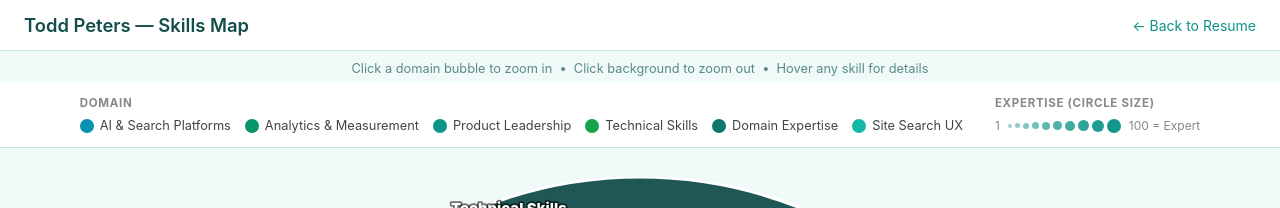
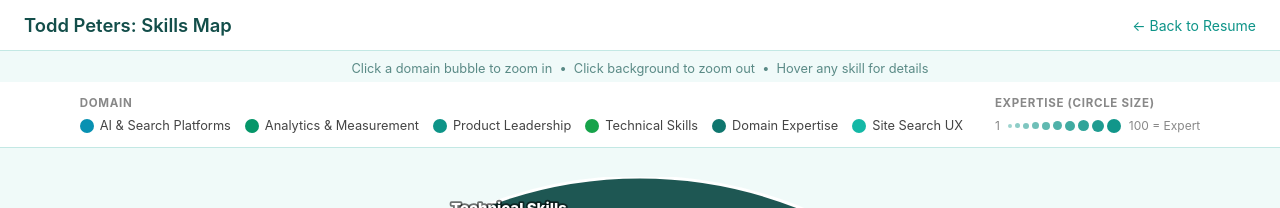
Before and after one commit to tsimech/tsimech.github.io, a Jekyll site: the page docs/skills.html, which Jekyll copies as it is, in a window 1280 px wide. Shown: the top 208 px of the page. Built offline with Jekyll 4.4.1, drawn with Linux system fonts in a browser that asks for light colours; part of the change alters nothing that is shown.

```diff
--- a/docs/skills.html
+++ b/docs/skills.html
@@ -319,7 +319,7 @@
 <body>
 
   <div id="page-header">
-    <h1>Todd Peters &mdash; Skills Map</h1>
+    <h1>Todd Peters: Skills Map</h1>
     <a href="https://tsimech.github.io/resume">&#8592; Back to Resume</a>
   </div>
   <div id="subtitle">Click a domain bubble to zoom in &nbsp;&bull;&nbsp; Click background to zoom out &nbsp;&bull;&nbsp; Hover any skill for details</div>
```
